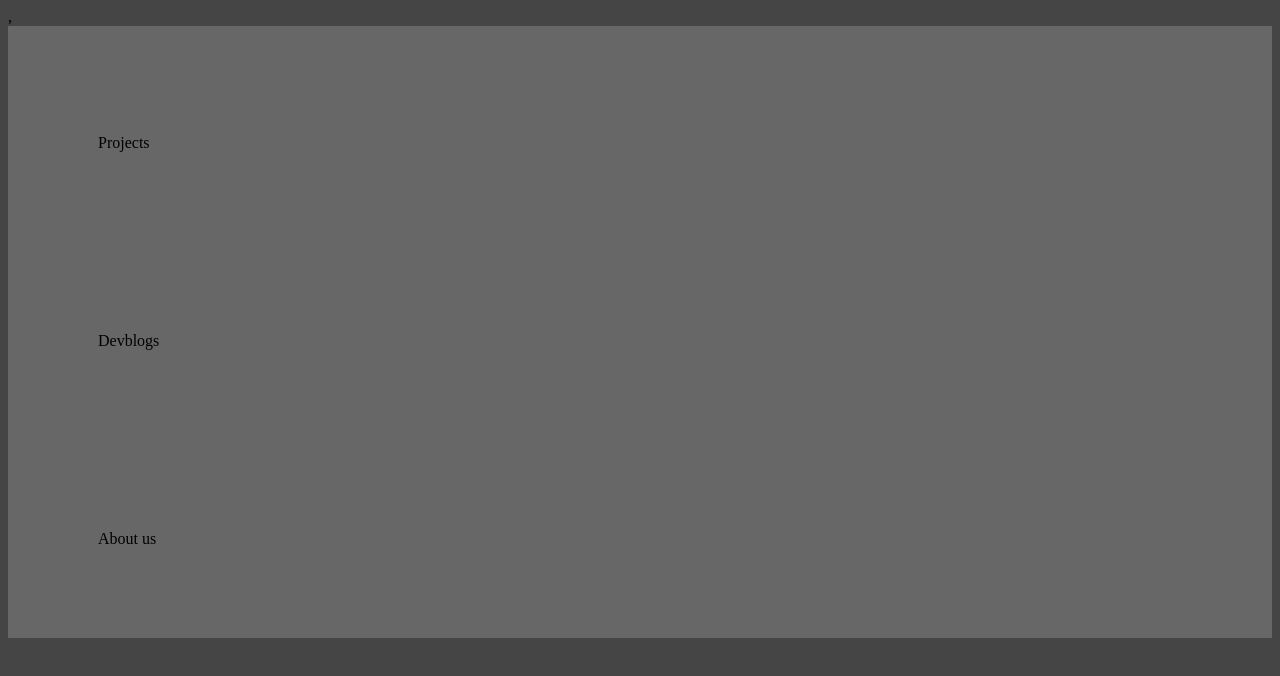
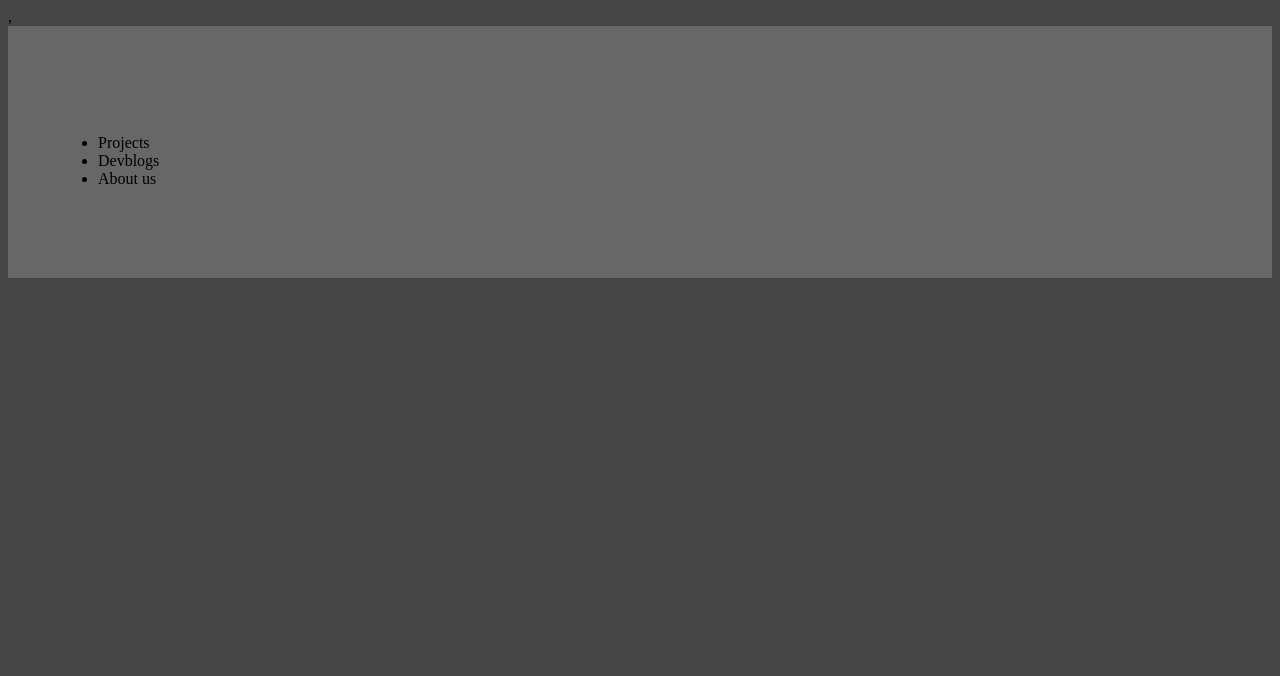
Before and after one commit to Amber-Core/devblog, a plain HTML site: page index.html in a window 1280 px wide. Drawn offline with Linux system fonts and the light colour scheme.

Commit message:
update style.css

```diff
--- a/style.css
+++ b/style.css
@@ -2,10 +2,7 @@ body{
   background-color: #454545;
 }
 nav{
-
   background-color: #676767;
-}
-nav li{
   padding: 90px;
 }
 nav ul{
```
